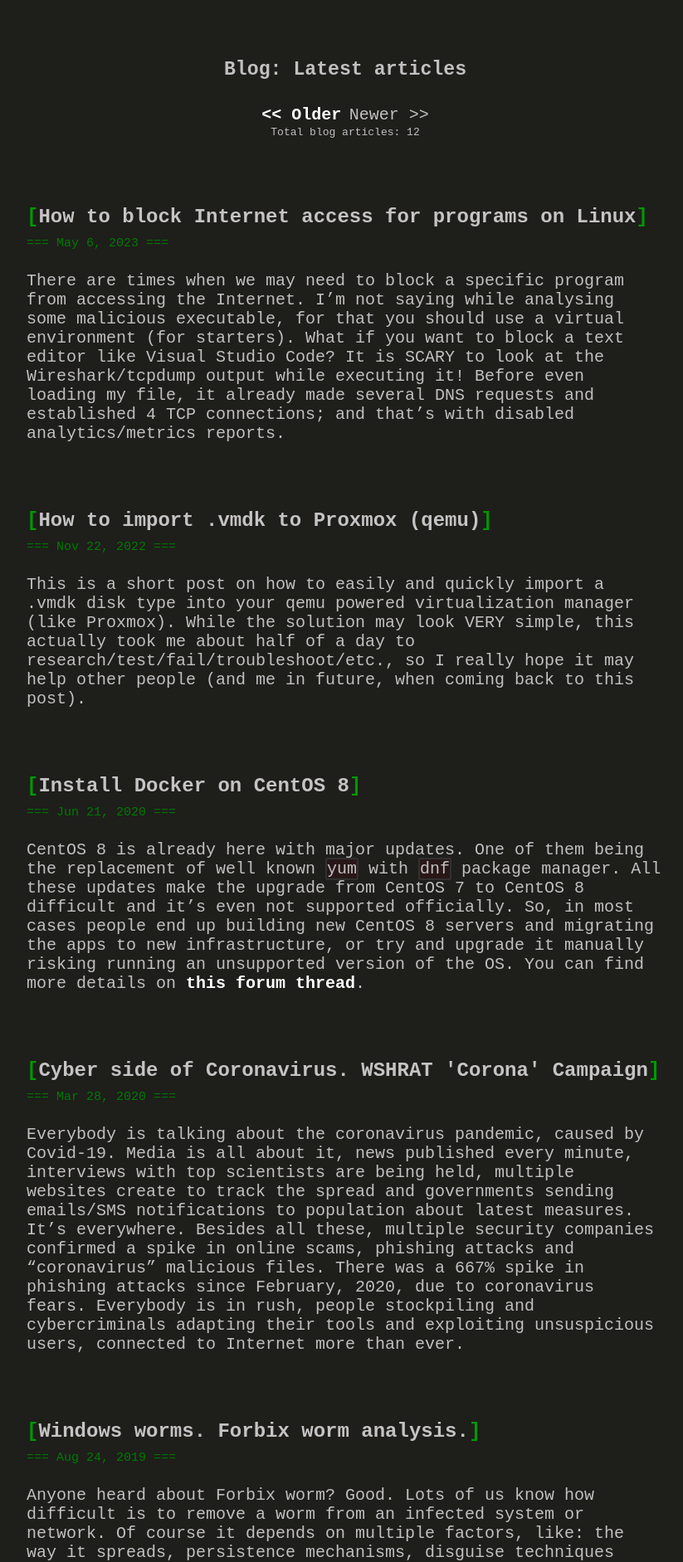
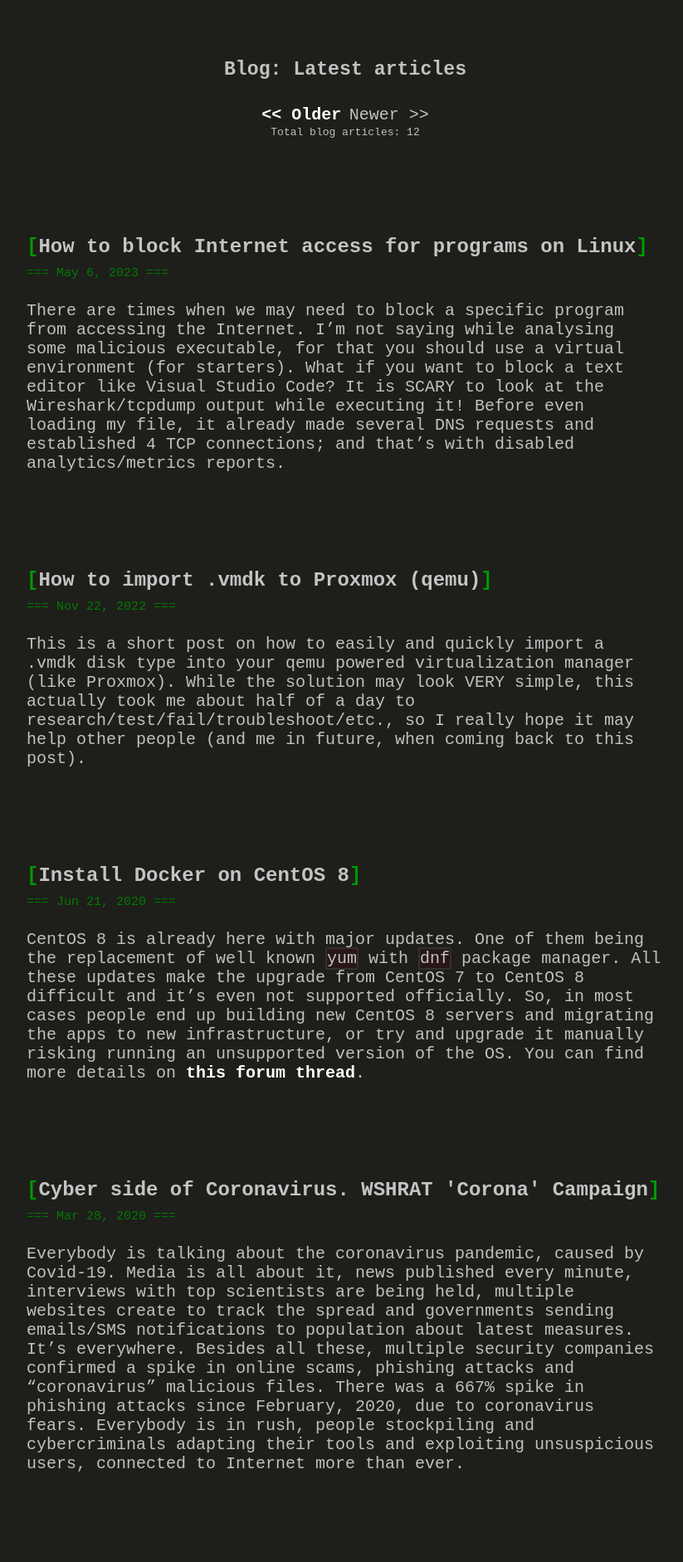
Before and after one commit to num1r0/num1r0.github.io, a Jekyll site: the page built from index.html, in a window 1280 px wide. Shown: the part 317-2200 px from the top of the page at 83% size, without its empty margins (224-1047 px from the left). Built offline with Jekyll 4.4.1, drawn with Linux system fonts in a browser that asks for light colours; the list of posts is cut into pages by our own code.

Commit message:
padding to the top added to h2 elements in the blog posts

```diff
--- a/css/styles.css
+++ b/css/styles.css
@@ -55,6 +55,9 @@ article p {
 }
 article li {
     font-size: 20px;
+}
+article h2 {
+    padding-top: 1.5em;
 }
 .post_meta {
     font-size: 15px;
```
